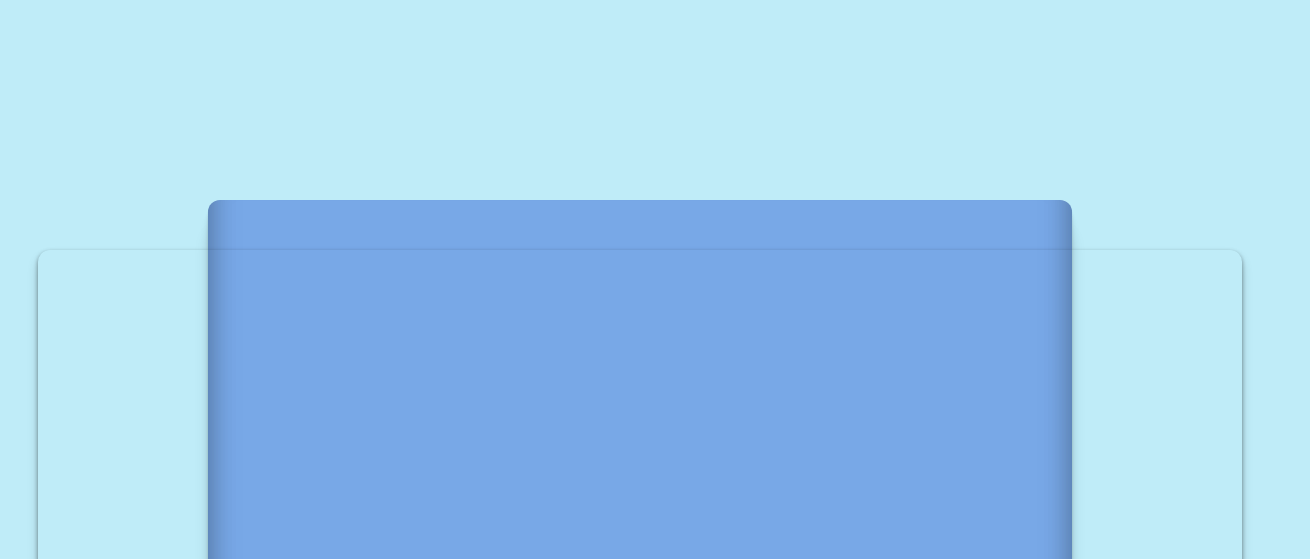
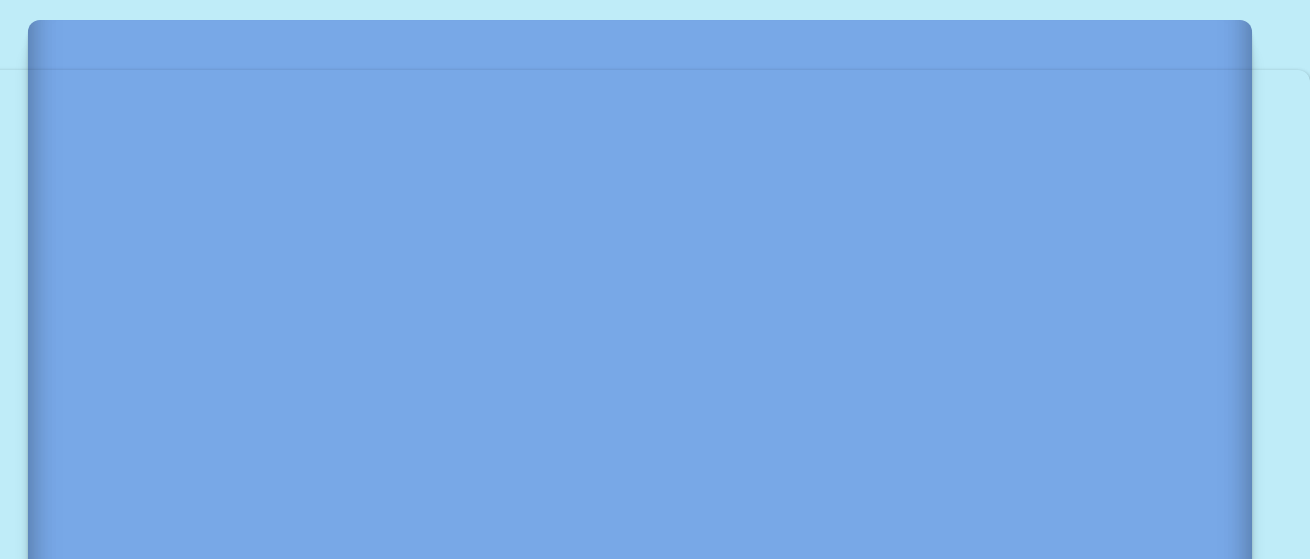
Before and after one commit to Amalayush08/weatherforcast, a plain HTML site: page index.html in a window 1280 px wide. Shown: the top 559 px of the page, 1310 px wide, since content can reach past the window. Drawn offline with Linux system fonts and the light colour scheme.

Commit message:
Update style.css

```diff
--- a/style.css
+++ b/style.css
@@ -6,19 +6,19 @@
         text-align: center;
         align-items: center;
         border-radius: 12px;
-        margin-left: 200px;
-        margin-right: 200px;
-        margin-top: 200px;
+        margin-left: 20px;
+        margin-right: 20px;
+        margin-top: 20px;
         font-size: 50px;
         background: rgb(120, 168, 231);
         box-shadow: rgba(0, 0, 0, 0.17) 0px -23px 25px 0px inset, rgba(0, 0, 0, 0.15) 0px -36px 30px 0px inset, rgba(0, 0, 0, 0.1) 0px -79px 40px 0px inset, rgba(0, 0, 0, 0.06) 0px 2px 1px, rgba(0, 0, 0, 0.09) 0px 4px 2px, rgba(0, 0, 0, 0.09) 0px 8px 4px, rgba(0, 0, 0, 0.09) 0px 16px 8px, rgba(0, 0, 0, 0.09) 0px 32px 16px;
 }
 .mainbox .heading{
-    padding: 360px;
+    padding: 428px;
     display: flex;
     flex-direction: column;
     font-size: 1em;
-    margin-bottom: -152px;
+    margin-bottom: 10px;
     border-radius: 12px;
     text-align: center;
     align-items: center;
```
